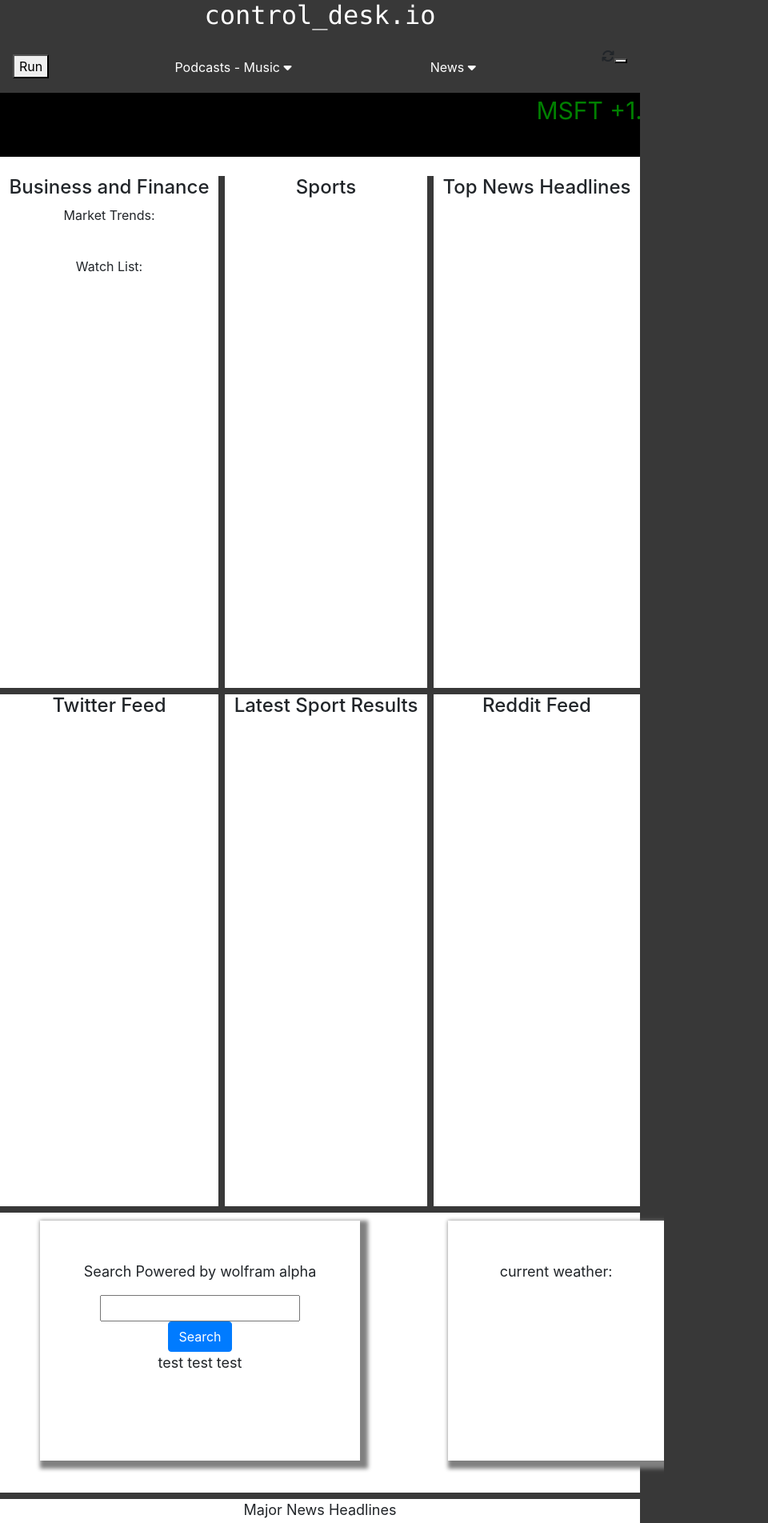
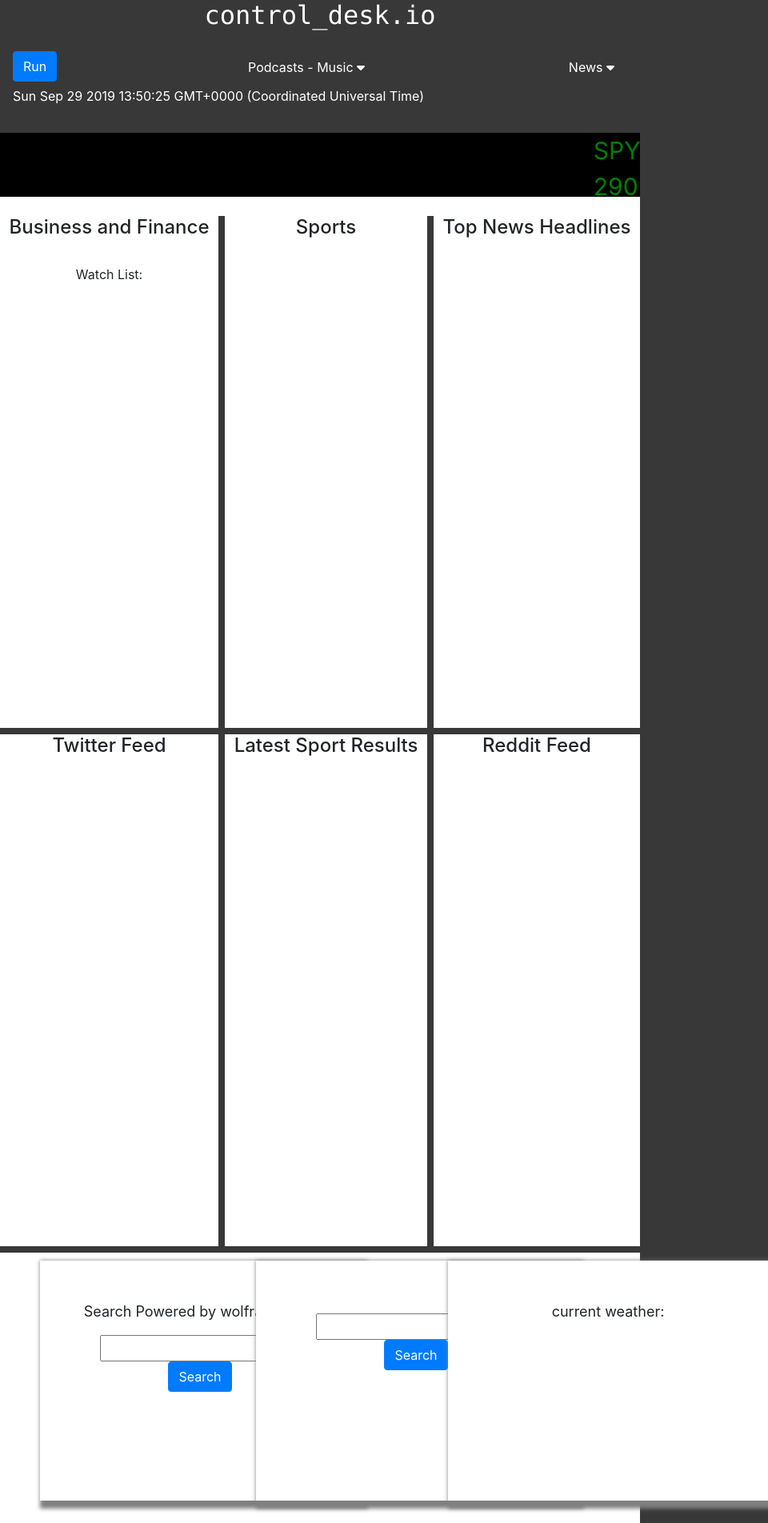
Before and after one commit to mmaquer2/control_desk.io, an Electron app: page index.html in a window 800 px wide. Shown: the top 1904 px of the page at 80% size, 960 px wide, since content can reach past the window. Drawn offline with nearby package versions, Linux system fonts and the light colour scheme; no server answers.

Commit message:
added stock news api and clock

```diff
--- a/app.js
+++ b/app.js
@@ -1,9 +1,11 @@
 
+//on load update function
 window.onload = function(){
-    this.test();
-    this.weather();
-    this.stock_api();
-    this.test_news_api();
+  this.time();
+// this.test();
+   // this.weather();
+ //   this.stock_api();
+ //   this.test_news_api();
 
 }
 
@@ -13,6 +15,24 @@ window.onload = function(){
         alert('test is working')
 
         document.getElementById('search-out').innerHTML = "test test test"
+    }
+
+    function time() {
+        var d = new Date();
+    document.getElementById("date_time").innerHTML = d;
+
+
+    }
+
+    const stock_news_url = ('https://api-v2.intrinio.com/companies/news?api_key=OjRhODk1ZjZkNDkxMzUzNTAwOTc5YjY1ZmE5NjFkMTU5')
+
+    async function stock_news() {
+        const response = await fetch(stock_news_url);
+        const news_data = await response.json();
+
+        console.log(news_data)
+
+
     }
 
     //const watchlist = []
@@ -39,22 +59,27 @@ window.onload = function(){
 
     const news_key = ('a0797ceb9fc0435c9e7e691760ad4244')
     const news_url = ('https://newsapi.org/v2/top-headlines?country=us&apiKey=a0797ceb9fc0435c9e7e691760ad4244')
-    async function test_news_api() {
+    async function news_api() {
 
         const response = await fetch(news_url);
         const news_data = await response.json();
 
-           // console.log (news_data.articles[0].title,news_data.articles[0].description,news_data.articles[0].publishedAt,news_data.articles[0].source.name)
+        var string = ""
         var i = 0;
         var titles = ""
         var desc = ""
-        for(i; i<news_data.articles.length;i++){
+
+       string = news_data.articles[1].title + news_data.articles[1].description + news_data.articles[1].publishedAt + news_data.articles[1].source.name
+
+        /*for(i; i<news_data.articles.length;i++){
                 titles = news_data.articles[i].title;
                 desc = news_data.articles[i].description;
                 console.log(titles,desc)
 
-            }
-
+         }
+         */
+            document.getElementById('news_output').innerHTML =string
+                //string ='<div class="card"> <div><span class=""> City: '+data.name+'</span></div><div class=""></div><div class="col-xs-5"> Currently is: '+f_temp+' F </div><div>'+data.main.humidity+' % Humidity </div> <div> '+data.weather[0].description+'</div> </div><br></br>';
 
         }
 
@@ -108,24 +133,32 @@ window.onload = function(){
          }
 
 
+         //wolfram_alpha api connection
+
+         //24KJW8-K57P224TRW
+        // const wolf_key = ('24KJW8-K57P224TRW')
+          //  const wolf_url = ('')
+         function wolf() {
+
+            var query = ''
+           query = document.getElementById('wolf_search').innerHTML;
+
+           // const response = await fetch(wolf_url);
+           // const calc_data = await response.json();
+
+          //  console.log(calc_data);
+
+
+            alert(query)
+
+
+        }
 
 
 
+/*
 
-    //wolfram_alpha api connection
-    //24KJW8-K57P224TRW
-/*
-    async function wolf() {
-        const wolf_key = ('24KJW8-K57P224TRW')
-        const wolf_url = ('')
 
-        const response = await fetch(wolf_url);
-        const calc_data = await response.json();
-
-        console.log(calc_data);
-        alert('hello world')
-
-    }
 
 
     //sports api
@@ -145,13 +178,3 @@ window.onload = function(){
     }
 
     */
-
-
-
-    //refreshs page with FA icon
-
-    function refresh(){
-        window.reload(true);
-
-
-    }
--- a/index.html
+++ b/index.html
@@ -17,7 +17,7 @@
     </header>
 
     <div class="navbar">
-            <button id ="run" onclick = "stock_api()">Run</button>
+      <button  class="btn btn-primary" onclick ="stock_news()"> Run </button>
             <div class="subnav">
               <button class="subnavbtn"> Podcasts - Music <i class="fa fa-caret-down"></i></button>
               <div class="subnav-content">
@@ -37,7 +37,7 @@
               </div>
             </div>
             <div class ="subnav">
-              <i class="fa fa-refresh" aria-hidden="true" fa-4x><button onclick ="refresh()"></button></i>
+              <p id = "date_time">   </p>
 
             </div>
 
@@ -47,9 +47,9 @@
   <div class="tcontainer">
     <div class="ticker-wrap">
       <div class="ticker-move">
-        <div class="ticker-item"> MSFT +1.30 (139.31)</div>
-        <div class="ticker-item">INTC +.50 (54.20)</div>
-        <div class="ticker-item">USA Women Win Soccer World Cup</div>
+        <div class="ticker-item"> SPY <p id="spy"> 290</p></div>
+        <div class="ticker-item">DIA <p id="DIA"></p></div>
+        <div class="ticker-item">NSDQ <p id="NDSQ"></p></div>
         <div class="ticker-item"> Washington Capitals Win Stanely Cup</div>
         <div class="ticker-item" id="output">  </div>
 
@@ -61,20 +61,22 @@
   <div id = "grid">
     <div id = "aside-1">
     <h4>Business and Finance</h4>
-        <p>Market Trends:</p>
         <br>
         <p> Watch List:</p>
+        <p id="stock_output"></p>
   </div>
 
   <div id = "aside-2">
     <h4>Sports </h4>
-
+    <p id="sport_upcoming_output"></p>
 
 </div>
 
 <div id = "aside-3">
 
   <h4>Top News Headlines</h4>
+
+  <p id="news_output"></p>
 
 </div>
 
@@ -88,6 +90,7 @@
 <div id = "aside-5">
 
 <h4>Latest Sport Results</h4>
+<p id="sports_results_output"></p>
 
 </div>
 
@@ -102,6 +105,16 @@
     <p>Search Powered by wolfram alpha</p>
     <input type ="text" id="wolf_search" style ="width: 250px";></input>
 
+      <br>
+    <button  class="btn btn-primary" onclick ="wolf()"> Search </button>
+
+    <p id = "search-out">  </p>
+  </div>
+
+  <div id="calc">
+    <p></p>
+    <input type ="text" id="wolf_search" style ="width: 250px";></input>
+<br>
 
     <button  class="btn btn-primary" onclick ="stock_api()"> Search </button>
     <p id = "search-out">  </p>
--- a/style.css
+++ b/style.css
@@ -149,10 +149,26 @@ header {
 
   }
 
+  #calc {
+
+    height:300px;
+    width:400px;
+
+    display:inline-block;
+    box-shadow: 5px 5px 5px 5px grey;
+    padding: 50px 50px;
+    background-color:white;
+    margin-right:20px;
+    position: absolute;
+    left:40%;
+    display: inline-block;
+    margin-top:10px;
+
+  }
   #weather {
 
     height:300px;
-    width:270px;
+    width:400px;
     margin-top:10px;
     left:70%;
     position: absolute;
@@ -192,6 +208,11 @@ header {
     overflow: hidden;
     height:50px;
     background-color:#383838;
+    color:white;
+  }
+
+  .subnav p {
+    color:white;
   }
 
   /* Subnav button */
```
